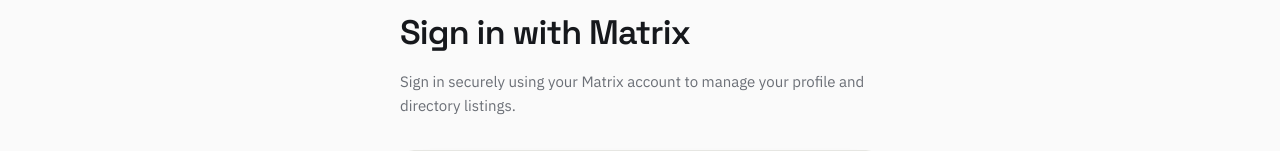
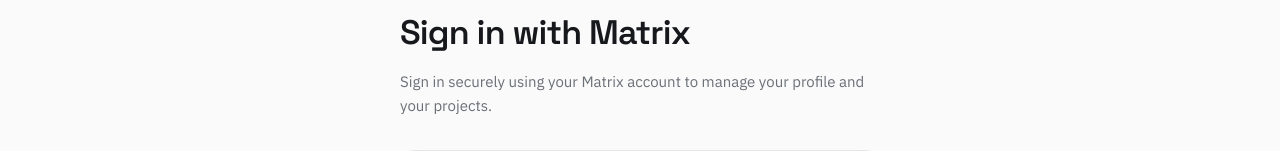
Before and after one commit to Code-Society-Lab/matrix-directory, a Vue app in the folder frontend/: page /login in a window 1280 px wide. Shown: the part 186-337 px from the top of the page. Built offline with nearby package versions, Linux system fonts and the light colour scheme; no server answers; the HTML template or start-up script is replaced by a standard one.

Commit message:
Update terminology from "listings" to "projects" in documentation and UI

```diff
--- a/frontend/src/pages/HomePage.vue
+++ b/frontend/src/pages/HomePage.vue
@@ -154,7 +154,7 @@
         </h2>
 
         <span class="font-mono text-[11.5px] text-[var(--faint)]">
-          newest listings first
+          newest projects first
         </span>
       </div>
 
--- a/frontend/src/pages/LoginPage.vue
+++ b/frontend/src/pages/LoginPage.vue
@@ -36,7 +36,7 @@
           class="mt-3 text-[15px] leading-6 text-[var(--muted)]"
         >
           Sign in securely using your Matrix account to manage your
-          profile and directory listings.
+          profile and your projects.
         </p>
       </div>
 
```
Also changed, not shown: 3 other files (tests, documents, lock files or other folders).
